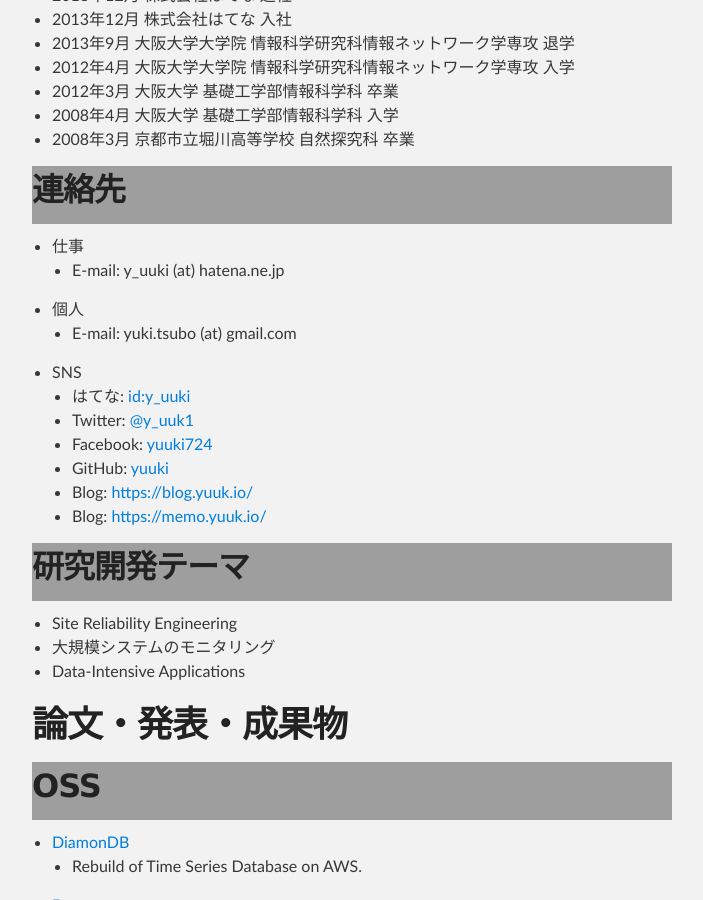
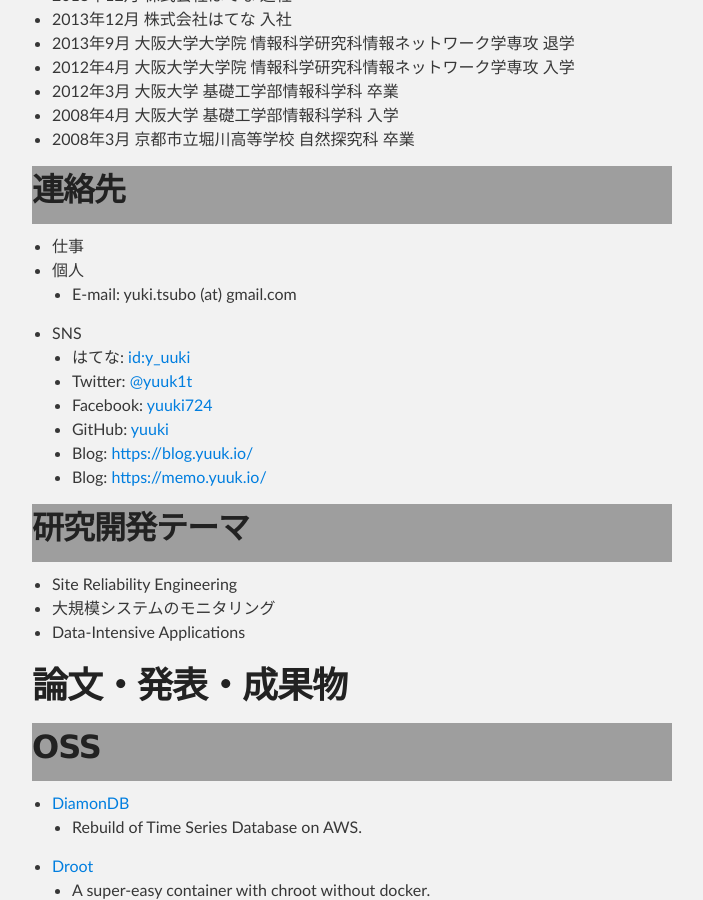
Before and after one commit to yuuki/yuuk.io, a Jekyll site: the page built from index.md, in a window 1280 px wide and 900 px high, scrolled down 851 px. Shown: the whole window, without its empty margins (288-991 px from the left). Built offline with Jekyll 4.4.1, drawn with Linux system fonts in a browser that asks for light colours; nearby versions of some CDN libraries; our own code applies the rules of GitHub Pages for plain Markdown files.

Commit message:
twitter profile

```diff
--- a/index.md
+++ b/index.md
@@ -3,7 +3,7 @@ layout: index
 ---
 
 
-# 坪内 佑樹 (つぼうち ゆうき) ![y_uuki's profile image](https://yuuk.io/images/y_uuki.small.png)
+# 坪内 佑樹 (つぼうち ゆうき) ![yuuki's profile image](https://yuuk.io/images/y_uuki.small.png)
 
 ## 略歴
 
@@ -30,12 +30,11 @@ layout: index
 ## 連絡先
 
 - 仕事
-  - E-mail: y_uuki (at) hatena.ne.jp
 - 個人
   - E-mail: yuki.tsubo (at) gmail.com
 - SNS
   - はてな: [id:y_uuki](http://profile.hatena.ne.jp/y_uuki/)
-  - Twitter: [@y_uuk1](https://twitter.com/y_uuk1)
+  - Twitter: [@yuuk1t](https://twitter.com/yuuk1t)
   - Facebook: [yuuki724](https://www.facebook.com/yuuki724)
   - GitHub: [yuuki](https://github.com/yuuki)
   - Blog: [https://blog.yuuk.io/](https://blog.yuuk.io/)
```
Also changed, not shown: README.md.
